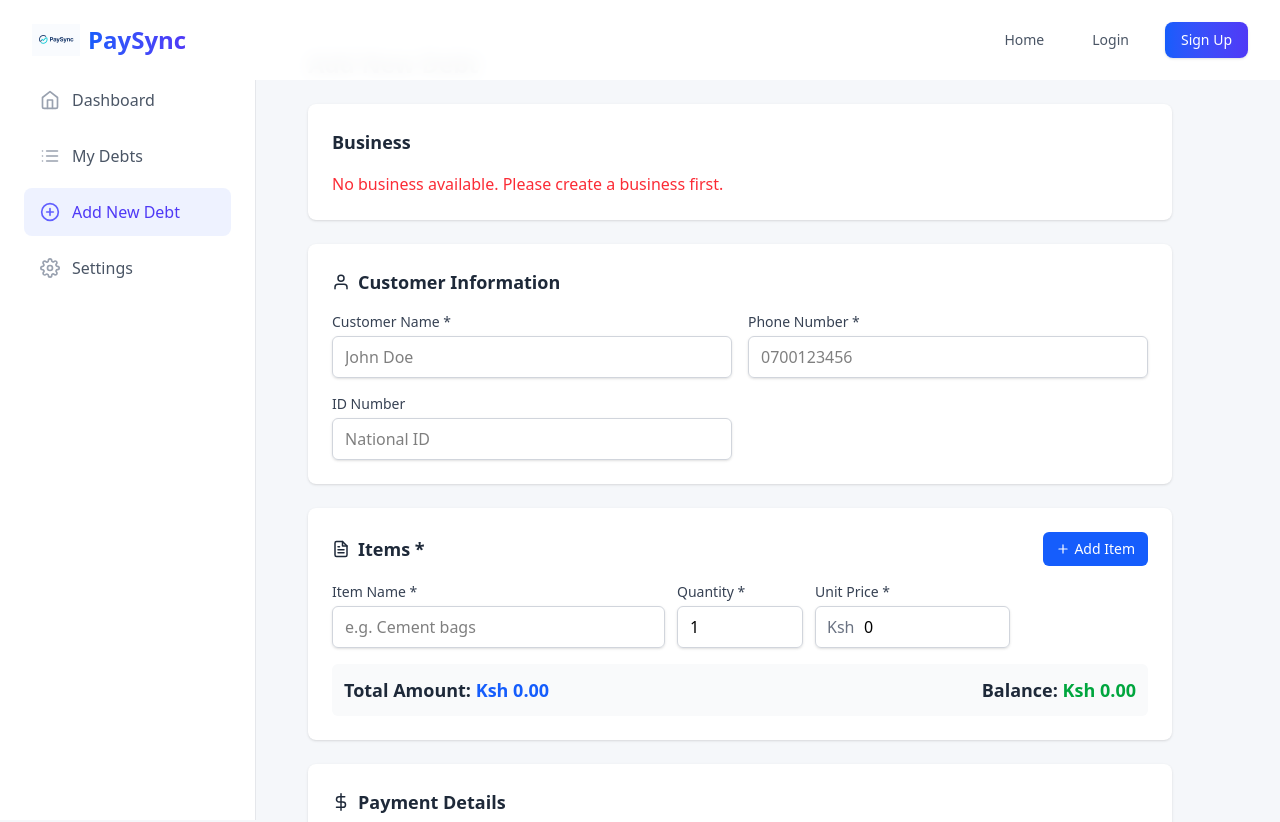
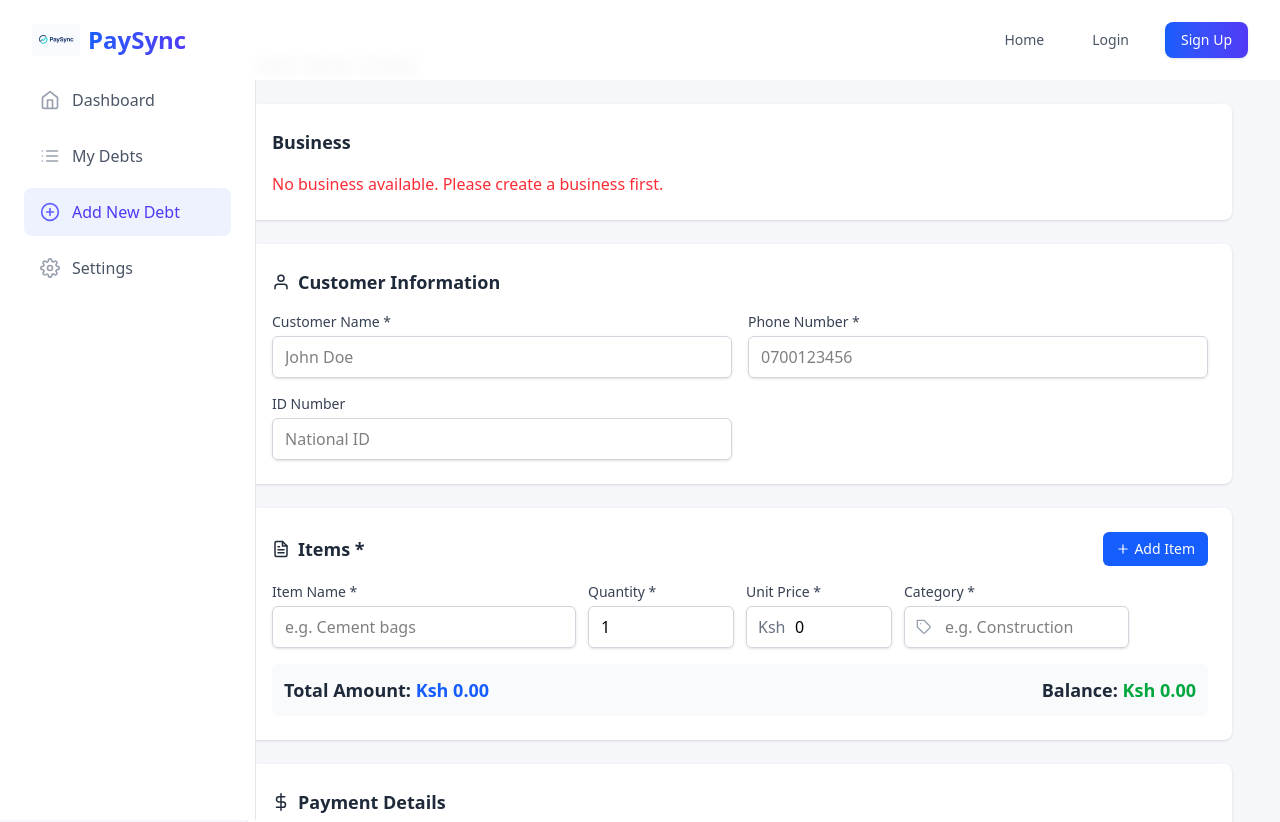
Before and after one commit to BakariJuma1/Debt-management-app-, a React (Vite) app: page /add-debt in a window 1280 px wide. Shown: the top 822 px of the page. Built offline with nearby package versions, Linux system fonts and the light colour scheme.

Commit message:
feat:Fixing adding data

```diff
--- a/src/components/adddebt/AddDebt.jsx
+++ b/src/components/adddebt/AddDebt.jsx
@@ -1,10 +1,9 @@
 import React, { useState, useEffect } from "react";
 import axios from "axios";
-import { FiPlus, FiDollarSign, FiCalendar, FiUser, FiPhone, FiFileText } from "react-icons/fi";
+import { FiPlus, FiDollarSign, FiCalendar, FiUser, FiPhone, FiFileText, FiTag } from "react-icons/fi";
 import Layout from "../layout/Layout";
 import API_BASE_URL from "../../api";
 import { useAuth } from "../../AuthProvider";
-
 
 function AddDebt() {
   const { user } = useAuth();
@@ -21,6 +20,7 @@ function AddDebt() {
         name: "",
         quantity: 1,
         price: 0,
+        category: "", // Add category field
       },
     ],
     amountPaid: 0,
@@ -103,7 +103,7 @@ function AddDebt() {
   const addItem = () => {
     setFormData(prev => ({
       ...prev,
-      items: [...prev.items, { name: "", quantity: 1, price: 0 }],
+      items: [...prev.items, { name: "", quantity: 1, price: 0, category: "" }],
     }));
   };
 
@@ -150,6 +150,11 @@ function AddDebt() {
       return false;
     }
 
+    if (formData.items.some(item => !item.category.trim())) {
+      setError("All items must have a category");
+      return false;
+    }
+
     if (formData.items.some(item => isNaN(item.quantity) || item.quantity <= 0)) {
       setError("All items must have a valid quantity");
       return false;
@@ -184,12 +189,13 @@ function AddDebt() {
         items: formData.items.map(item => ({
           name: item.name,
           quantity: parseFloat(item.quantity),
-          price: parseFloat(item.price)
+          price: parseFloat(item.price),
+          category: item.category // Include category in payload
         })),
         due_date: formData.dueDate || null,
         amount_paid: amountPaid,
         total: total,
-        balance: balance, // Include balance in payload
+        balance: balance,
         receipt: formData.receipt || ""
       };
 
@@ -222,7 +228,7 @@ function AddDebt() {
 
   return (
     <Layout>
-      <div className="container mx-auto p-4 max-w-4xl">
+      <div className="container mx-auto p-4 max-w-6xl">
         <h1 className="text-2xl font-bold text-gray-800 mb-6">Add New Debt</h1>
 
         {error && (
@@ -342,7 +348,7 @@ function AddDebt() {
                 key={index}
                 className="grid grid-cols-1 md:grid-cols-12 gap-3 mb-4 items-end"
               >
-                <div className="md:col-span-5">
+                <div className="md:col-span-4">
                   <label className="block text-sm font-medium text-gray-700 mb-1">
                     Item Name *
                   </label>
@@ -369,7 +375,7 @@ function AddDebt() {
                     required
                   />
                 </div>
-                <div className="md:col-span-3">
+                <div className="md:col-span-2">
                   <label className="block text-sm font-medium text-gray-700 mb-1">
                     Unit Price *
                   </label>
@@ -389,7 +395,25 @@ function AddDebt() {
                     />
                   </div>
                 </div>
-                <div className="md:col-span-2 flex justify-end">
+                <div className="md:col-span-3">
+                  <label className="block text-sm font-medium text-gray-700 mb-1">
+                    Category *
+                  </label>
+                  <div className="relative">
+                    <div className="absolute inset-y-0 left-0 pl-3 flex items-center pointer-events-none">
+                      <FiTag className="text-gray-400" />
+                    </div>
+                    <input
+                      name="category"
+                      value={item.category}
+                      onChange={(e) => handleItemChange(index, e)}
+                      placeholder="e.g. Construction"
+                      className="w-full pl-10 px-3 py-2 border border-gray-300 rounded-md shadow-sm focus:outline-none focus:ring-blue-500 focus:border-blue-500"
+                      required
+                    />
+                  </div>
+                </div>
+                <div className="md:col-span-1 flex justify-end">
                   {formData.items.length > 1 && (
                     <button
                       type="button"
```
